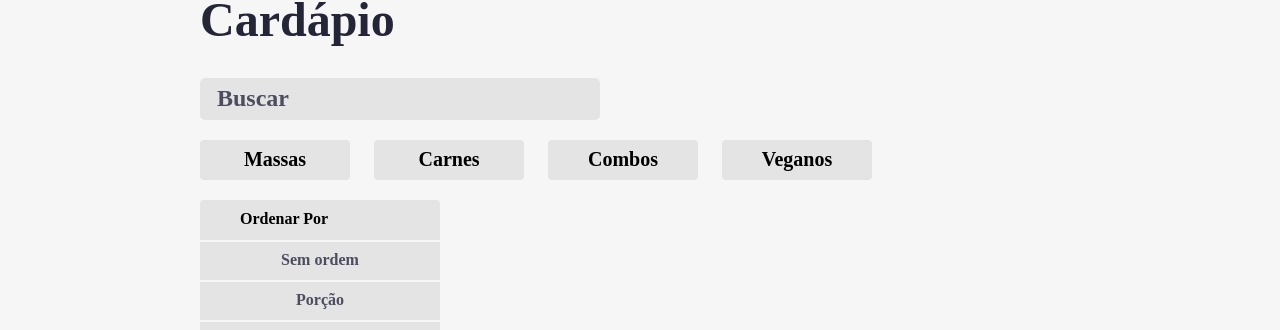
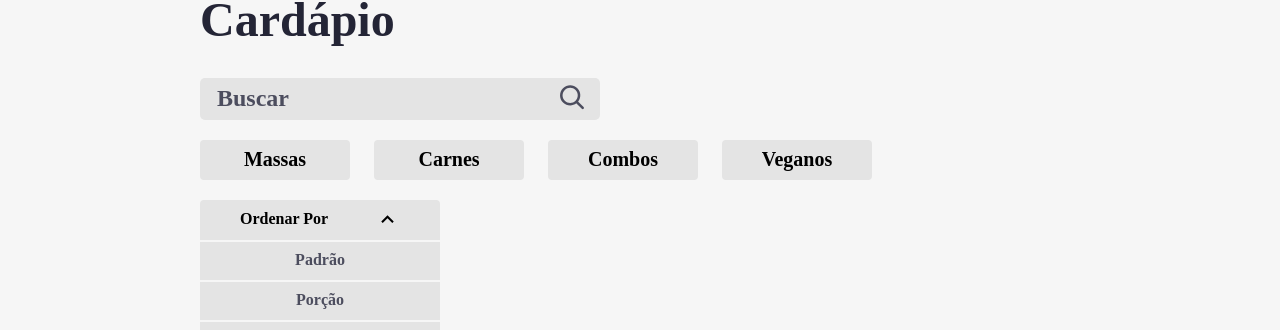
Before and after one commit to LucasBergamini05/Aluroni, a React (Create React App) app: page / in a window 1280 px wide. Both pictures are taken after a click on the button "Ordenar Por". Shown: the part 514-844 px from the top of the page. Built offline with nearby package versions, Linux system fonts and the light colour scheme; a web font is replaced by a local one.

Commit message:
Adicionando ícones na página

```diff
--- a/src/pages/cardapio/Buscador/index.tsx
+++ b/src/pages/cardapio/Buscador/index.tsx
@@ -1,4 +1,5 @@
 import styles from './Buscador.module.scss';
+import { CgSearch } from 'react-icons/cg'
 
 interface IProps{
   busca: string,
@@ -13,6 +14,7 @@ export default function Buscador({busca, setBusca}: IProps){
         onChange={evento => setBusca(evento.target.value)}
         placeholder='Buscar'
       />
+      <CgSearch size={35} color="#4C4D5E"/>
     </div>
   )
 }
--- a/src/pages/cardapio/Ordenador/index.tsx
+++ b/src/pages/cardapio/Ordenador/index.tsx
@@ -2,6 +2,7 @@ import styles from './Ordenador.module.scss';
 import opcoes from './opcoes.json';
 import { useState } from 'react';
 import classNames from 'classnames';
+import { MdKeyboardArrowDown, MdKeyboardArrowUp } from 'react-icons/md'
 
 interface IProps {
   ordenador: string;
@@ -18,10 +19,16 @@ export default function Ordenador({ ordenador, setOrdenador }: IProps){
     onClick={ ()=> setAberto(!aberto) }
     onBlur={ ()=> setAberto(false) }>
       <span> { ordenador ? nomeOrdenador : 'Ordenar Por'} </span>
+
+      {aberto ?
+        (<MdKeyboardArrowUp size={25}/>) :
+        (<MdKeyboardArrowDown size={25}/>)
+      }
+
       <div className={ classNames({
-        [styles.ordenador__options]: true,
-        [styles['ordenador__options--ativo']]: aberto
-      })}>
+      [styles.ordenador__options]: true,
+      [styles['ordenador__options--ativo']]: aberto})}>
+
         {opcoes.map(opcao => (
           <div
           className={ styles.ordenador__option }
@@ -30,6 +37,7 @@ export default function Ordenador({ ordenador, setOrdenador }: IProps){
             { opcao.nome }
           </div>
         ))}
+
       </div>
     </button>
   )
--- a/src/pages/cardapio/Ordenador/opcoes.json
+++ b/src/pages/cardapio/Ordenador/opcoes.json
@@ -1,6 +1,6 @@
 [
   {
-    "nome": "Sem ordem",
+    "nome": "Padrão",
     "value": ""
   },
   {
```
